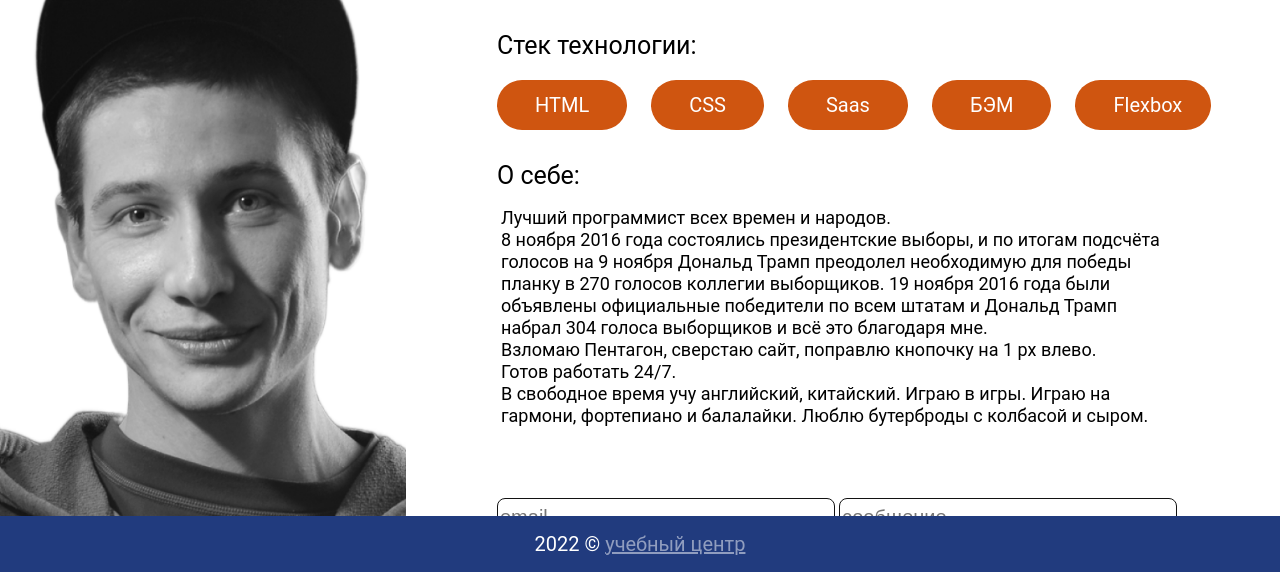
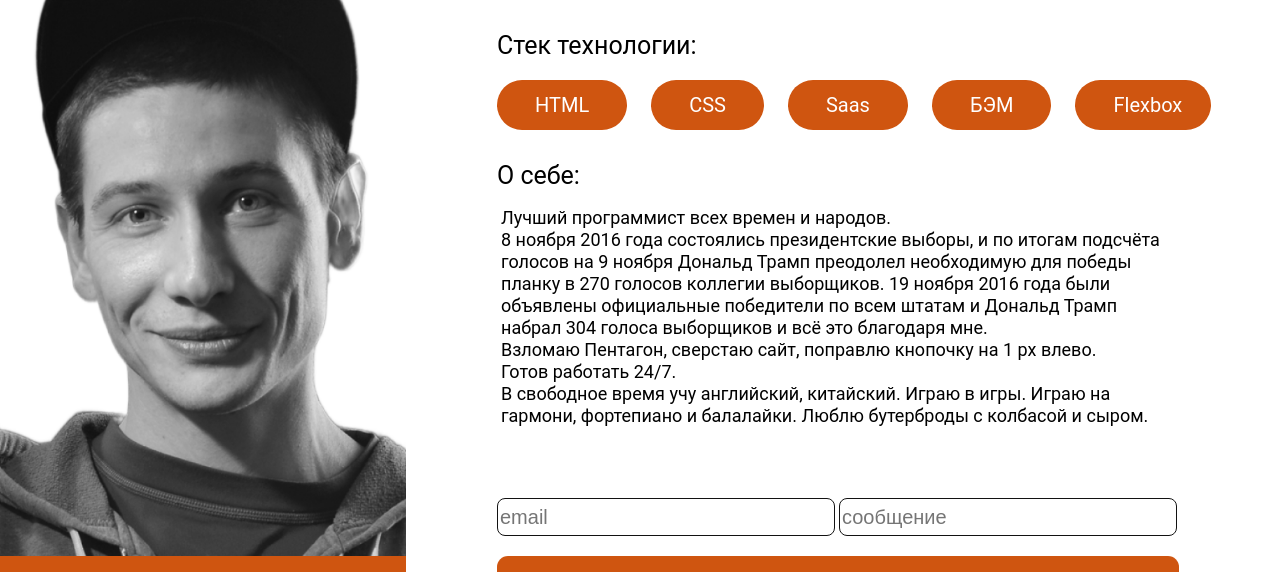
Before and after one commit to Pzqu/Training_site, a plain HTML site: page mypages.html in a window 1280 px wide. Shown: the part 228-800 px from the top of the page. Drawn offline with Linux system fonts and the light colour scheme.

Commit message:
добавлин height 827px и майн и в базу overflow-y

```diff
--- a/css/base.css
+++ b/css/base.css
@@ -1,6 +1,6 @@
 .main{
   height: calc(100vh - 136px);
-  overflow-x: auto;
+  overflow-y: auto;
   padding: 0 50 0 50px;
 }
 
--- a/css/mypages.css
+++ b/css/mypages.css
@@ -6,6 +6,7 @@
   display: flex;
   flex-direction: column;
   flex-wrap: wrap;
+  height: 827px;
 }
 
 .foto-dodik {
```
